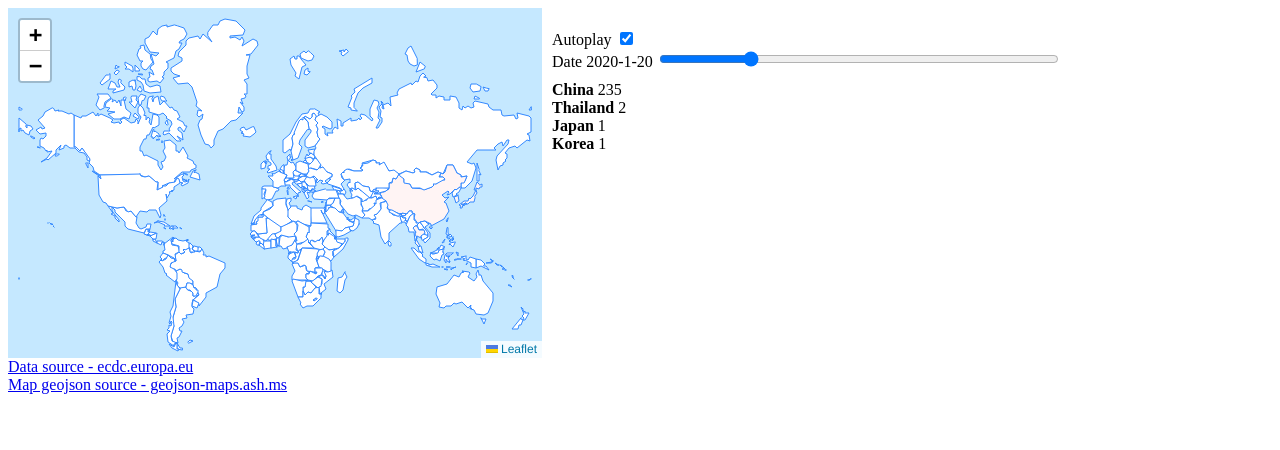
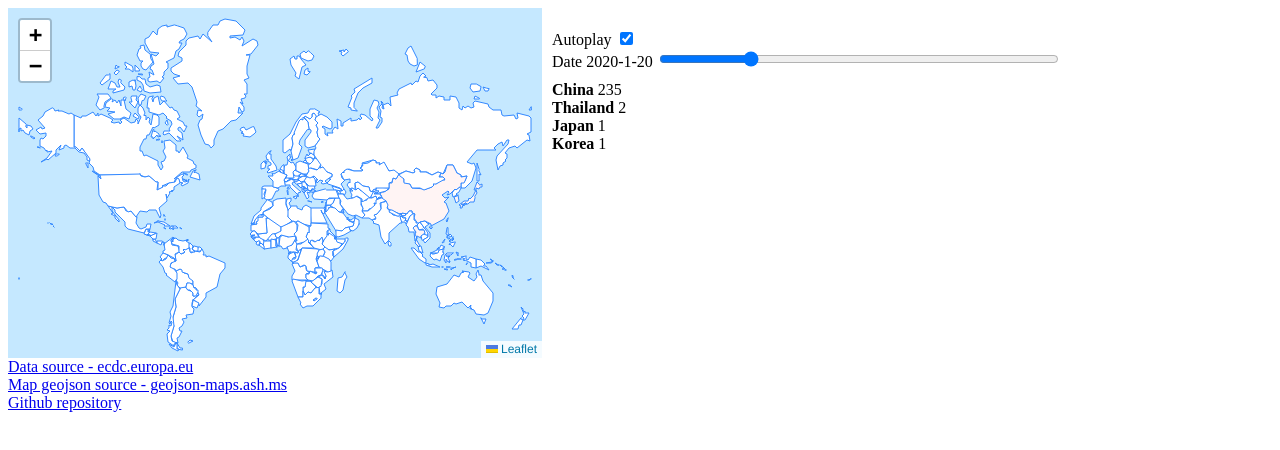
Before and after one commit to vane/covid-disease-spread, a plain HTML site: page index.html in a window 1280 px wide. Drawn offline with nearby package versions, Linux system fonts and the light colour scheme.

Commit message:
Add github repo link

```diff
--- a/index.html
+++ b/index.html
@@ -19,6 +19,8 @@
             <span><a target="_blank" href="https://www.ecdc.europa.eu/en/publications-data/download-todays-data-geographic-distribution-covid-19-cases-worldwide">Data source - ecdc.europa.eu</a></span>
             <br/>
             <span><a target="_blank" href="https://geojson-maps.ash.ms/">Map geojson source - geojson-maps.ash.ms</a></span>
+            <br />
+            <span><a target="_blank" href="https://github.com/vane/covid-disease-spread">Github repository</a></span>
         </div>
     </div>
     <div style="padding-left:10px;">
```
